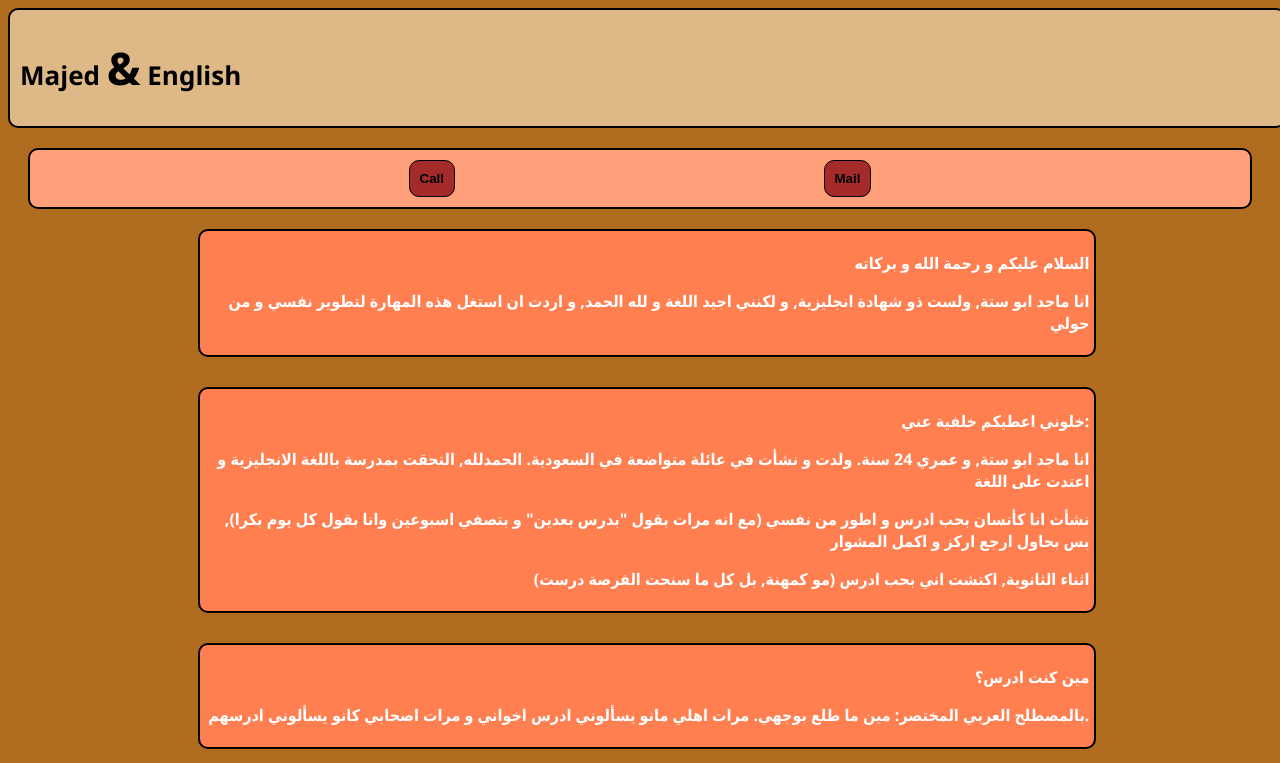
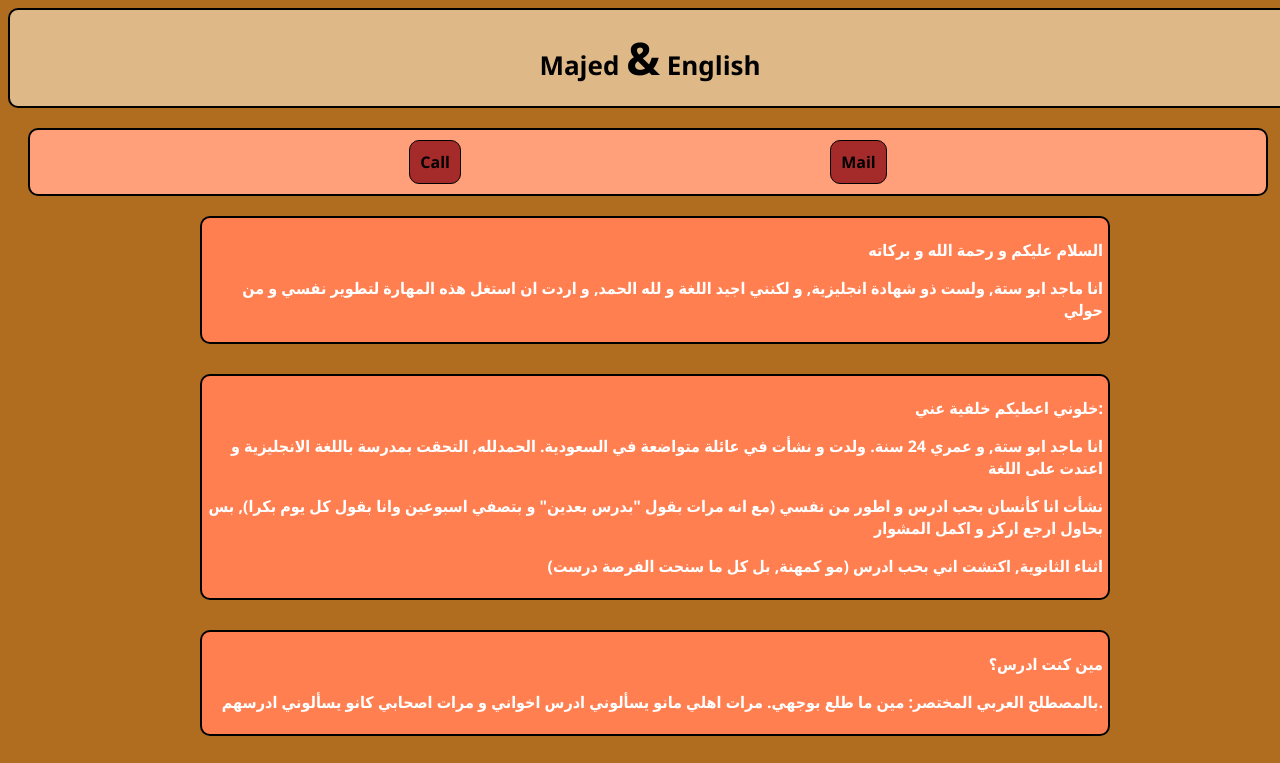
Before and after one commit to Majed-Develops/majed-english, a plain HTML site: page index.html in a window 1280 px wide. Shown: the top 763 px of the page. Drawn offline with Linux system fonts and the light colour scheme.

Commit message:
css properties fixes

```diff
--- a/index.html
+++ b/index.html
@@ -3,17 +3,18 @@
 <head>
     <meta charset="UTF-8">
     <meta name="viewport" content="width=device-width, initial-scale=1.0">
+    <meta name="viewport" content="width=device-width, initial-scale=1">
     <title>Majed & English</title>
     <link rel="stylesheet" href="style.css">
 </head>
 <body>
     <header>
         <div class="header">
-            <h1>Majed <span style="font-size: 45px;">&</span> English</h1>
+            <h1>Majed <span style="font-size: 45px;">&amp;</span> English</h1>
         </div>
         <div class="contact">
-            <button id="phonenumberButton" href="tel: +962790699156">Call</button>
-            <button id="gmailButton" href="mailto: majedbashir.dev@gmail.com">Mail</button>
+            <div class="button" id="phonenumberButton" href="tel: +962790699156">Call</div>
+            <div class="button" id="gmailButton" href="mailto: majedbashir.dev@gmail.com">Mail</div>
         </div>
 
     </header>
@@ -61,7 +62,7 @@
     </main>
 
     <footer>
-
+        <p id="width"></p>
     </footer>
     <script src="script.js"></script>
 </body>
--- a/script.js
+++ b/script.js
@@ -3,10 +3,13 @@ const phoneBtn = document.getElementById("phonenumberButton");
 
 gmailBtn.addEventListener("click", () => {
     console.log("Contact through Gmail");
-    window.open = "mailto: majedbashir.dev@gmail.com";
+    location.href = "mailto: majedbashir.dev@gmail.com";
 });
 
 phoneBtn.addEventListener("click", () => {
     console.log("Contact through phone number")
-    window.open = "tel: +962790699156";
-})
+    location.href = "tel: +962790699156";
+});
+
+
+document.getElementById("width").innerHTML = `Host name: ${window.location.hostname}`;
--- a/style.css
+++ b/style.css
@@ -2,14 +2,14 @@ body{
     background-color: rgb(177, 109, 31);
     font-family: 'Segoe UI', Tahoma, Geneva, Verdana, sans-serif;
     color: white;
-    max-width: 100%;
+    width: 100%;
     text-align: right;
+    overflow-x: hidden;
 }
 
 .header{
     background-color: burlywood;
     width: 100%;
-    padding: 5px;
     color: black;
     animation-iteration-count: infinite;
     animation-name: headerAnimation;
@@ -27,29 +27,20 @@ body{
 }
 
 h1{
-    text-align: left;
-    width: fit-content;
+    text-align: center;
     font-size: 26px;
-    padding: 5px;
-    position: relative;
-    animation-name: headerMovement;
+    /* position: relative; */
+    /* animation-name: headerMovement;
     animation-duration: 5s;
-    animation-iteration-count: infinite;
+    animation-iteration-count: infinite; */
+    /* white-space: normal; */
 }
-
+/*
 @keyframes headerMovement{
     0% {left: 0%;}
-    10% {left: 20%;}
-    20% {left: 40%;}
-    30% {left: 60%;}
-    40% {left: 80%;}
-    50% {left: 85%;}
-    60% {left: 80%;}
-    70% {left: 60%;}
-    80% {left: 40%;}
-    90% {left: 20%;}
+    50% {left: 40%;}
     100% {left: 0%;}
-}
+} */
 
 
 .contact{
@@ -65,7 +56,7 @@ h1{
     border: 2px solid black;
 }
 
-button{
+.button{
     background-color: brown;
     padding: 10px;
     font-weight: bold;
@@ -73,9 +64,10 @@ button{
     border-radius: 10px;
     border: 1px solid black;
     transition: all 0.3s ease;
+    cursor: pointer;
 }
 
-button:hover{
+.button:hover{
     background-color: coral;
     color: white;
 }
@@ -96,8 +88,16 @@ button:hover{
 
 
 .topic:hover{
-    transform: scale(1.15);
+    transform: scale(1.10);
     color: black;
     background-color: brown;
     border: 2px solid white;
 }
+
+
+.QA:hover{
+    .question{
+        color: white;
+    }
+    cursor: pointer;
+}
```
